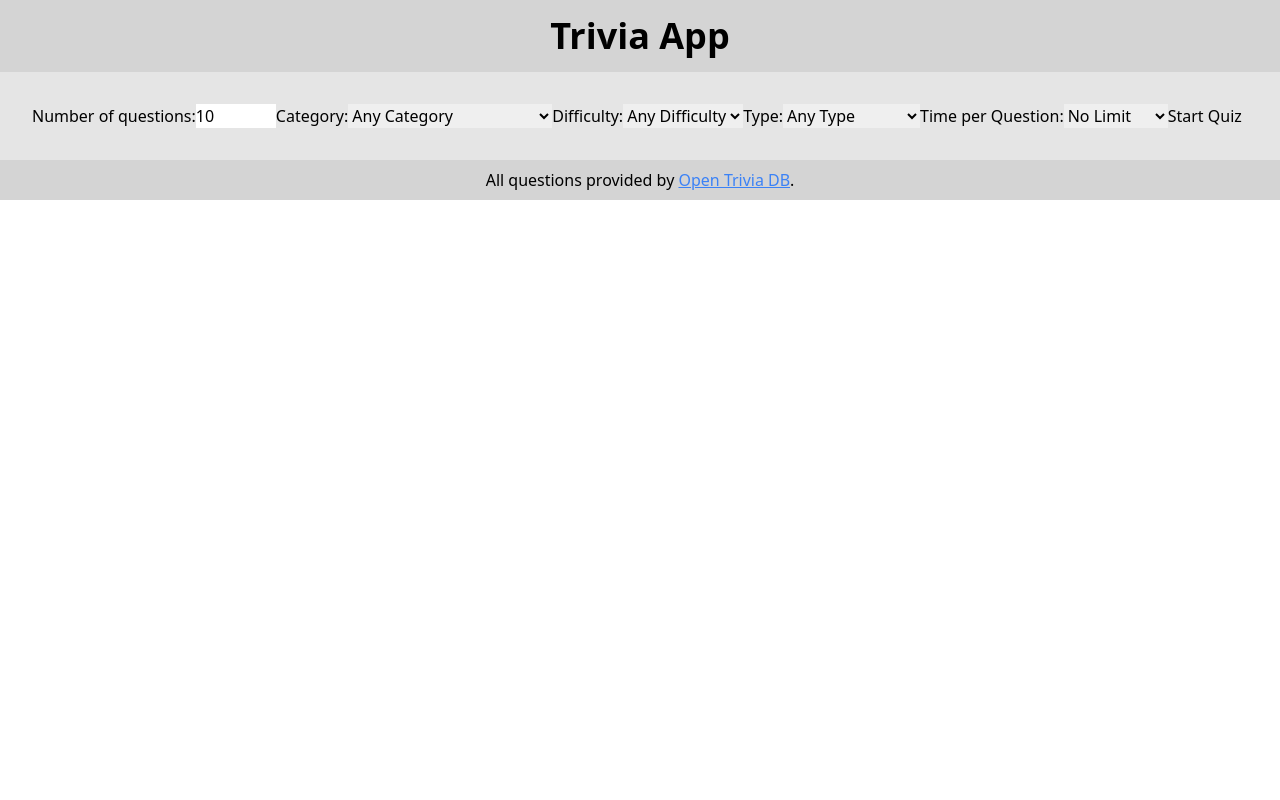
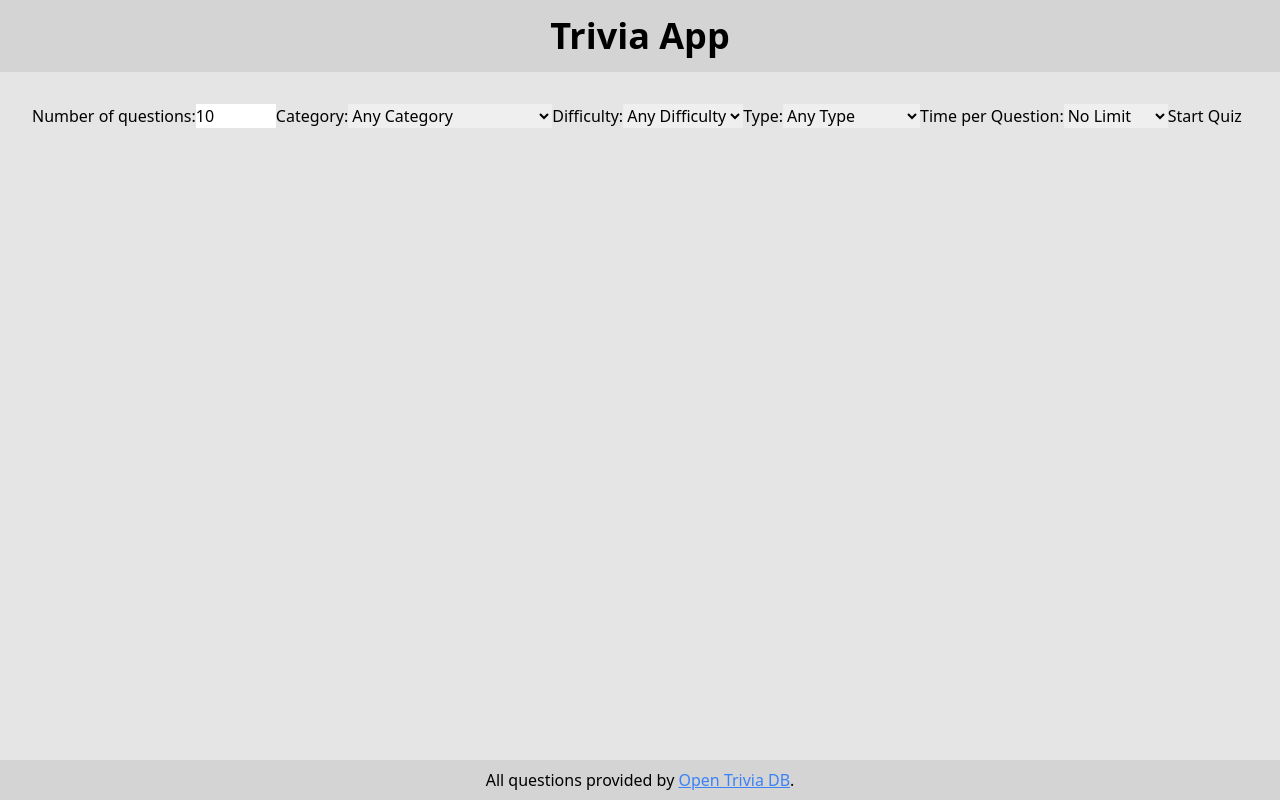
Before and after one commit to noahh0/Quiz-App, a React (Vite) app: page / in a window 1280 px wide. Built offline with nearby package versions, Linux system fonts and the light colour scheme.

Commit message:
make site fit screen

```diff
--- a/src/App.tsx
+++ b/src/App.tsx
@@ -6,13 +6,13 @@ import Footer from "./Footer.tsx";
 // Main App component
 function App() {
   return (
-    <>
+    <div className="h-screen flex flex-col">
       <Header />
       <QuizProvider>
         <MainContent />
       </QuizProvider>
       <Footer />
-    </>
+    </div>
   );
 }
 
--- a/src/MainContent.tsx
+++ b/src/MainContent.tsx
@@ -10,7 +10,7 @@ function MainContent() {
 
   // Renders the quiz, options, or results page as needed
   return (
-    <main className="p-8 bg-neutral-200">
+    <main className="p-8 bg-neutral-200 grow">
       {(() => {
         switch (siteState) {
           case "options":
```
